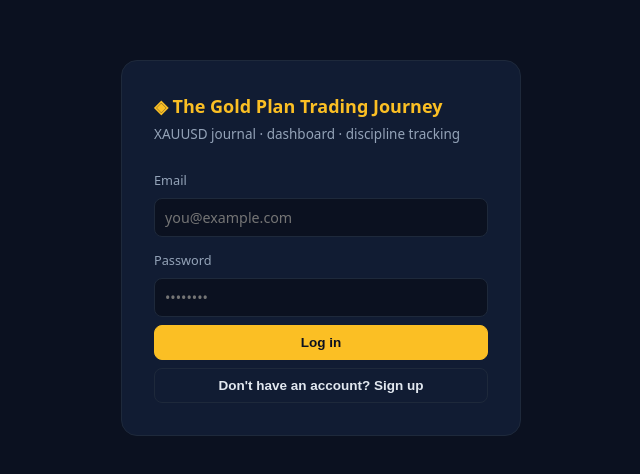
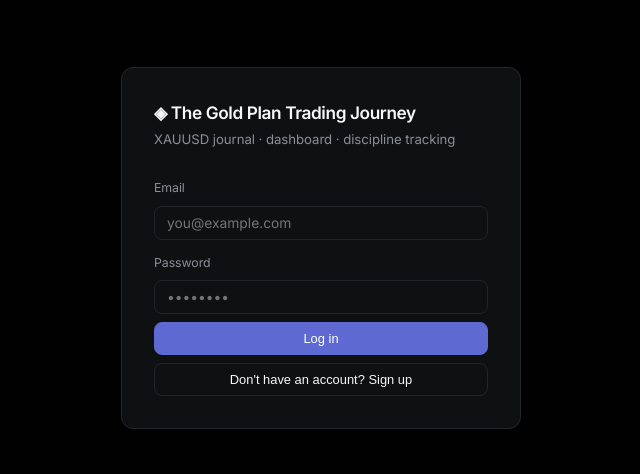
Before and after one commit to thegoldprintlab/thegoldplan-web, a React (Vite) app: page / in a window 1280 px wide. Shown: the part 152-626 px from the top of the page, without its empty margins (319-959 px from the left). Built offline with nearby package versions, Linux system fonts and the light colour scheme; no server answers; the HTML template or start-up script is replaced by a standard one.

Commit message:
Apply Linear design system (lavender accent, near-black canvas, Inter font)

```diff
--- a/index.html
+++ b/index.html
@@ -5,6 +5,9 @@
     <link rel="icon" type="image/svg+xml" href="/favicon.svg" />
     <meta name="viewport" content="width=device-width, initial-scale=1.0" />
     <meta name="description" content="The Gold Plan Trading Journey — XAUUSD trading journal and analytics dashboard" />
+    <link rel="preconnect" href="https://fonts.googleapis.com" />
+    <link rel="preconnect" href="https://fonts.gstatic.com" crossorigin />
+    <link href="https://fonts.googleapis.com/css2?family=Inter:wght@400;500;600;700&family=JetBrains+Mono:wght@400;500&display=swap" rel="stylesheet" />
     <title>The Gold Plan Trading Journey</title>
   </head>
   <body>
--- a/src/index.css
+++ b/src/index.css
@@ -1,16 +1,33 @@
 :root {
-  --bg: #0b1120;
-  --bg2: #0f172a;
-  --panel: #111c33;
-  --border: #1e293b;
-  --text: #e2e8f0;
-  --muted: #94a3b8;
-  --gold: #fbbf24;
-  --gold-dim: #b45309;
-  --green: #10b981;
-  --red: #ef4444;
-  --blue: #38bdf8;
-  --radius: 12px;
+  /* Linear design tokens */
+  --canvas: #010102;
+  --surface-1: #0f1011;
+  --surface-2: #141516;
+  --surface-3: #18191a;
+  --surface-4: #191a1b;
+  --hairline: #23252a;
+  --hairline-strong: #34343a;
+  --hairline-tertiary: #3e3e44;
+  --ink: #f7f8f8;
+  --ink-muted: #d0d6e0;
+  --ink-subtle: #8a8f98;
+  --ink-tertiary: #62666d;
+  --primary: #5e6ad2;
+  --primary-hover: #828fff;
+  --primary-focus: #5e69d1;
+  --on-primary: #ffffff;
+  --brand-secure: #7a7fad;
+  --success: #27a644;
+  --danger: #d64545;
+  --radius-xs: 4px;
+  --radius-sm: 6px;
+  --radius-md: 8px;
+  --radius-lg: 12px;
+  --radius-xl: 16px;
+  --radius-pill: 9999px;
+  /* Keep semantic helpers for the app's P&L coloring */
+  --green: #27a644;
+  --red: #d64545;
 }
 
 * { box-sizing: border-box; }
@@ -18,145 +35,237 @@
 html, body {
   margin: 0;
   padding: 0;
-  background: var(--bg);
-  color: var(--text);
-  font-family: ui-sans-serif, system-ui, -apple-system, "Segoe UI", Roboto, Arial, sans-serif;
+  background: var(--canvas);
+  color: var(--ink);
+  font-family: 'Inter', 'SF Pro Display', -apple-system, system-ui, 'Segoe UI', Roboto, sans-serif;
   font-size: 15px;
   line-height: 1.5;
+  letter-spacing: -0.05px;
+  -webkit-font-smoothing: antialiased;
+  text-rendering: optimizeLegibility;
 }
 
 #root { min-height: 100vh; }
 
-code { background: #1e293b; padding: 1px 6px; border-radius: 6px; font-size: 0.9em; }
+code {
+  background: var(--surface-2);
+  color: var(--ink-muted);
+  padding: 1px 6px;
+  border-radius: var(--radius-sm);
+  font-size: 0.9em;
+  font-family: 'JetBrains Mono', ui-monospace, 'SF Mono', Menlo, monospace;
+}
 
-h1 { font-size: 1.6rem; margin: 0 0 4px; }
-h2 { font-size: 1.1rem; margin: 0 0 12px; color: var(--gold); }
+h1 {
+  font-size: 1.6rem;
+  font-weight: 600;
+  letter-spacing: -0.6px;
+  margin: 0 0 4px;
+  color: var(--ink);
+}
+h2 {
+  font-size: 1rem;
+  font-weight: 600;
+  letter-spacing: -0.2px;
+  margin: 0 0 12px;
+  color: var(--ink-muted);
+}
 p { margin: 0; }
 
-.muted { color: var(--muted); }
+.muted { color: var(--ink-subtle); }
 .green { color: var(--green); }
 .red { color: var(--red); }
 .buy { color: var(--green); font-weight: 600; }
 .sell { color: var(--red); font-weight: 600; }
 
-.app-shell { max-width: 1180px; margin: 0 auto; padding: 0 16px 48px; }
+.app-shell { max-width: 1280px; margin: 0 auto; padding: 0 24px 48px; }
 
-/* Top bar */
+/* ---------- Top bar ---------- */
 .topbar {
   display: flex;
   align-items: center;
   justify-content: space-between;
   gap: 16px;
-  padding: 14px 0;
-  border-bottom: 1px solid var(--border);
-  margin-bottom: 20px;
-  flex-wrap: wrap;
+  height: 56px;
+  padding: 0;
+  border-bottom: 1px solid var(--hairline);
+  margin-bottom: 32px;
+  position: sticky;
+  top: 0;
+  background: var(--canvas);
+  z-index: 10;
 }
 .nav { display: flex; align-items: center; gap: 8px; flex-wrap: wrap; }
-.nav-brand { display: flex; align-items: center; gap: 8px; font-weight: 800; font-size: 1.05rem; margin-right: 12px; }
-.nav-logo { color: var(--gold); font-size: 1.2rem; }
-.nav-links { display: flex; gap: 4px; flex-wrap: wrap; }
+.nav-brand { display: flex; align-items: center; gap: 8px; font-weight: 600; font-size: 0.95rem; margin-right: 16px; color: var(--ink); letter-spacing: -0.2px; }
+.nav-logo { color: var(--primary); font-size: 1.1rem; }
+.nav-links { display: flex; gap: 2px; flex-wrap: wrap; }
 .nav-link {
-  color: var(--muted);
+  color: var(--ink-subtle);
   text-decoration: none;
-  padding: 6px 12px;
-  border-radius: 8px;
-  font-weight: 600;
-  font-size: 0.92rem;
+  padding: 6px 10px;
+  border-radius: var(--radius-md);
+  font-weight: 500;
+  font-size: 0.86rem;
+  transition: color 0.12s, background 0.12s;
 }
-.nav-link:hover { color: var(--text); background: var(--panel); }
-.nav-link.active { color: #0b1120; background: var(--gold); }
+.nav-link:hover { color: var(--ink); background: var(--surface-1); }
+.nav-link.active { color: var(--ink); background: var(--surface-2); }
 .userbox { display: flex; align-items: center; gap: 10px; }
 
-/* Auth */
-.auth-wrap { display: flex; align-items: center; justify-content: center; min-height: 100vh; padding: 20px; }
-.auth-card { background: var(--panel); border: 1px solid var(--border); border-radius: 16px; padding: 32px; max-width: 400px; width: 100%; }
-.auth-title { font-size: 1.2rem; font-weight: 800; color: var(--gold); }
-.auth-sub { color: var(--muted); margin: 4px 0 20px; font-size: 0.9rem; }
+/* ---------- Auth ---------- */
+.auth-wrap { display: flex; align-items: center; justify-content: center; min-height: 100vh; padding: 20px; background: var(--canvas); }
+.auth-card { background: var(--surface-1); border: 1px solid var(--hairline); border-radius: var(--radius-lg); padding: 32px; max-width: 400px; width: 100%; }
+.auth-title { font-size: 1.15rem; font-weight: 600; color: var(--ink); letter-spacing: -0.4px; }
+.auth-sub { color: var(--ink-subtle); margin: 4px 0 24px; font-size: 0.88rem; }
 .auth-form { display: flex; flex-direction: column; gap: 8px; }
-.auth-form label { font-size: 0.85rem; color: var(--muted); margin-top: 6px; }
-.auth-msg { margin-top: 14px; padding: 10px 12px; border-radius: 8px; background: #172033; border: 1px solid var(--border); font-size: 0.9rem; }
+.auth-form label { font-size: 0.82rem; color: var(--ink-subtle); margin-top: 6px; }
+.auth-msg {
+  margin-top: 14px;
+  padding: 10px 12px;
+  border-radius: var(--radius-md);
+  background: var(--surface-2);
+  border: 1px solid var(--hairline);
+  font-size: 0.88rem;
+  color: var(--ink-muted);
+}
 
-/* Layout bits */
-.page-head { margin-bottom: 18px; }
-.page-loading { display: flex; justify-content: center; padding: 60px; color: var(--muted); }
-.empty-state { text-align: center; color: var(--muted); padding: 40px; }
+/* ---------- Layout ---------- */
+.page-head { margin-bottom: 24px; }
+.page-loading { display: flex; justify-content: center; padding: 60px; color: var(--ink-subtle); }
+.empty-state { text-align: center; color: var(--ink-subtle); padding: 40px; }
 
-.panel { background: var(--panel); border: 1px solid var(--border); border-radius: var(--radius); padding: 18px; margin-bottom: 18px; }
+.panel {
+  background: var(--surface-1);
+  border: 1px solid var(--hairline);
+  border-radius: var(--radius-lg);
+  padding: 24px;
+  margin-bottom: 24px;
+}
 
-/* Stats */
-.stat-grid { display: grid; grid-template-columns: repeat(auto-fill, minmax(150px, 1fr)); gap: 12px; margin-bottom: 18px; }
-.stat-card { background: var(--panel); border: 1px solid var(--border); border-radius: var(--radius); padding: 14px 16px; }
-.stat-label { font-size: 0.78rem; color: var(--muted); text-transform: uppercase; letter-spacing: 0.04em; }
-.stat-value { font-size: 1.35rem; font-weight: 800; margin-top: 4px; }
+/* ---------- Stats ---------- */
+.stat-grid { display: grid; grid-template-columns: repeat(auto-fill, minmax(160px, 1fr)); gap: 12px; margin-bottom: 24px; }
+.stat-card {
+  background: var(--surface-1);
+  border: 1px solid var(--hairline);
+  border-radius: var(--radius-lg);
+  padding: 16px 18px;
+}
+.stat-label { font-size: 0.74rem; color: var(--ink-subtle); text-transform: uppercase; letter-spacing: 0.4px; }
+.stat-value { font-size: 1.35rem; font-weight: 600; margin-top: 6px; letter-spacing: -0.5px; }
 
-/* Tables */
+/* ---------- Tables ---------- */
 .table-wrap { overflow-x: auto; }
-.tbl { width: 100%; border-collapse: collapse; font-size: 0.88rem; }
-.tbl th { text-align: left; padding: 8px 10px; border-bottom: 2px solid var(--border); color: var(--muted); font-size: 0.78rem; text-transform: uppercase; letter-spacing: 0.04em; white-space: nowrap; }
-.tbl td { padding: 8px 10px; border-bottom: 1px solid var(--border); vertical-align: top; }
-.tbl tr:hover td { background: rgba(251, 191, 36, 0.04); }
-.tbl .num { text-align: right; font-variant-numeric: tabular-nums; }
-.notes-cell { max-width: 220px; color: var(--muted); font-size: 0.82rem; }
-.toolbar { display: flex; align-items: center; gap: 10px; margin-bottom: 14px; }
-.toolbar label { color: var(--muted); font-size: 0.9rem; }
+.tbl { width: 100%; border-collapse: collapse; font-size: 0.86rem; }
+.tbl th {
+  text-align: left;
+  padding: 8px 12px;
+  border-bottom: 1px solid var(--hairline);
+  color: var(--ink-subtle);
+  font-size: 0.72rem;
+  text-transform: uppercase;
+  letter-spacing: 0.4px;
+  white-space: nowrap;
+  font-weight: 500;
+}
+.tbl td { padding: 8px 12px; border-bottom: 1px solid var(--hairline); vertical-align: top; }
+.tbl tr:hover td { background: var(--surface-2); }
+.tbl .num { text-align: right; font-variant-numeric: tabular-nums; font-family: 'JetBrains Mono', ui-monospace, Menlo, monospace; font-size: 0.82rem; }
+.notes-cell { max-width: 220px; color: var(--ink-subtle); font-size: 0.8rem; }
+.toolbar { display: flex; align-items: center; gap: 10px; margin-bottom: 16px; }
+.toolbar label { color: var(--ink-subtle); font-size: 0.86rem; }
 
-/* Forms */
-.form-grid { display: grid; grid-template-columns: repeat(2, 1fr); gap: 14px; }
+/* ---------- Forms ---------- */
+.form-grid { display: grid; grid-template-columns: repeat(2, 1fr); gap: 16px; }
 @media (max-width: 640px) { .form-grid { grid-template-columns: 1fr; } }
 .field { display: flex; flex-direction: column; gap: 5px; }
-.field label { font-size: 0.85rem; color: var(--muted); }
+.field label { font-size: 0.82rem; color: var(--ink-subtle); }
 .span2 { grid-column: span 2; }
 @media (max-width: 640px) { .span2 { grid-column: span 1; } }
 
 input, select, textarea {
-  background: #0b1120;
-  border: 1px solid var(--border);
-  color: var(--text);
-  border-radius: 8px;
-  padding: 9px 10px;
-  font-size: 0.95rem;
+  background: var(--surface-1);
+  border: 1px solid var(--hairline);
+  color: var(--ink);
+  border-radius: var(--radius-md);
+  padding: 8px 12px;
+  font-size: 0.92rem;
   font-family: inherit;
   width: 100%;
+  transition: border-color 0.12s, box-shadow 0.12s;
 }
-input:focus, select:focus, textarea:focus { outline: 1px solid var(--gold); border-color: var(--gold); }
+input:focus, select:focus, textarea:focus {
+  outline: none;
+  border-color: var(--primary-focus);
+  box-shadow: 0 0 0 2px rgba(94, 105, 209, 0.5);
+}
 textarea { resize: vertical; }
 
 .seg { display: flex; gap: 6px; }
-.seg-btn { flex: 1; padding: 9px; border-radius: 8px; border: 1px solid var(--border); background: #0b1120; color: var(--muted); font-weight: 700; cursor: pointer; }
-.seg-btn.active.buy { background: rgba(16, 185, 129, 0.15); border-color: var(--green); color: var(--green); }
-.seg-btn.active.sell { background: rgba(239, 68, 68, 0.15); border-color: var(--red); color: var(--red); }
+.seg-btn {
+  flex: 1;
+  padding: 8px;
+  border-radius: var(--radius-md);
+  border: 1px solid var(--hairline);
+  background: var(--surface-1);
+  color: var(--ink-subtle);
+  font-weight: 500;
+  cursor: pointer;
+  transition: all 0.12s;
+}
+.seg-btn:hover { color: var(--ink); background: var(--surface-2); }
+.seg-btn.active.buy { background: rgba(39, 166, 68, 0.12); border-color: var(--green); color: var(--green); }
+.seg-btn.active.sell { background: rgba(214, 69, 69, 0.12); border-color: var(--red); color: var(--red); }
 
-.live-calc { display: flex; gap: 18px; align-items: center; background: #0b1120; border: 1px dashed var(--border); border-radius: 8px; padding: 10px 14px; flex-wrap: wrap; }
-.ready { color: var(--green); font-weight: 700; }
+.live-calc {
+  display: flex;
+  gap: 18px;
+  align-items: center;
+  background: var(--surface-1);
+  border: 1px dashed var(--hairline-strong);
+  border-radius: var(--radius-md);
+  padding: 12px 16px;
+  flex-wrap: wrap;
+  font-size: 0.88rem;
+  color: var(--ink-muted);
+}
+.ready { color: var(--green); font-weight: 600; }
 .form-ok { color: var(--green); }
 .form-err { color: var(--red); }
 
-/* Buttons */
+/* ---------- Buttons ---------- */
 .btn {
-  border: 1px solid var(--border);
-  background: #0b1120;
-  color: var(--text);
-  border-radius: 8px;
-  padding: 9px 16px;
-  font-size: 0.9rem;
-  font-weight: 600;
+  border: 1px solid var(--hairline);
+  background: var(--surface-1);
+  color: var(--ink);
+  border-radius: var(--radius-md);
+  padding: 8px 14px;
+  font-size: 0.86rem;
+  font-weight: 500;
   cursor: pointer;
+  transition: all 0.12s;
+  letter-spacing: 0;
 }
-.btn:hover { border-color: var(--gold); }
+.btn:hover { background: var(--surface-2); border-color: var(--hairline-strong); }
 .btn:disabled { opacity: 0.5; cursor: not-allowed; }
-.btn-primary { background: var(--gold); color: #0b1120; border-color: var(--gold); }
-.btn-primary:hover { background: #f59e0b; }
+.btn-primary { background: var(--primary); color: var(--on-primary); border-color: var(--primary); }
+.btn-primary:hover { background: var(--primary-hover); border-color: var(--primary-hover); }
 .btn-ghost { background: transparent; }
-.btn-danger { background: var(--red); color: white; border-color: var(--red); }
+.btn-ghost:hover { background: var(--surface-1); }
+.btn-danger { background: transparent; color: var(--red); border-color: var(--hairline-strong); }
+.btn-danger:hover { background: rgba(214, 69, 69, 0.12); border-color: var(--red); }
 .btn-sm { padding: 4px 8px; font-size: 0.78rem; }
-.btn-lg { padding: 12px 24px; font-size: 1rem; }
+.btn-lg { padding: 10px 20px; font-size: 0.95rem; }
 
 .confirm-del { display: inline-flex; gap: 4px; }
 
-/* Charts */
+/* ---------- Charts ---------- */
 .chart { width: 100%; }
+.recharts-cartesian-grid line { stroke: var(--hairline); }
+.recharts-text { fill: var(--ink-subtle); font-size: 11px; }
+.recharts-legend-item-text { color: var(--ink-subtle) !important; }
 
+/* ---------- Responsive ---------- */
 @media (max-width: 640px) {
   .stat-grid { grid-template-columns: repeat(2, 1fr); }
+  .topbar { height: auto; padding: 12px 0; flex-wrap: wrap; }
 }
```
Also changed, not shown: src/pages/Dashboard.tsx (+13 -13 lines), 1 other file (tests, documents, lock files or other folders).
